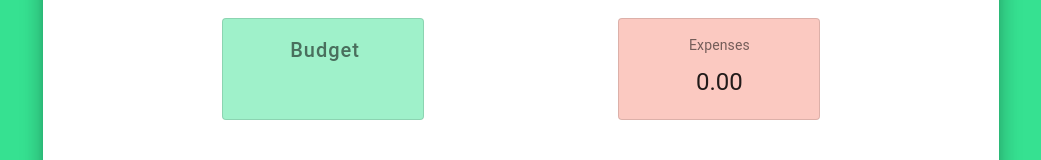
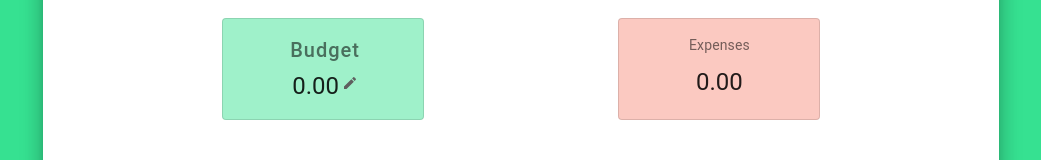
Before and after one commit to CarlaCarrasco/react-budget-app, a React (Create React App) app: page / in a window 1280 px wide. Shown: the part 194-354 px from the top of the page, without its empty margins (119-1160 px from the left). Built offline with nearby package versions, Linux system fonts and the light colour scheme.

Commit message:
added toggle to budget amount

```diff
--- a/src/Components/budget.js
+++ b/src/Components/budget.js
@@ -49,21 +49,21 @@ export const Budget = props => {
     const returnBudget = () => {
       if(editAmt) {
         return (<div className={classes.flex}>
-          <Typography className={classes.h5} variant="h5" component="h2">
-            {amount}
-          </Typography>
-          <EditIcon className={classes.editIcon}/>
-        </div>)
-      }
-      else {
-        return (<div className={classes.flex}>
           <TextField className={classes.textField}
             id="standard-basic"
             name="expense" label="Add expense..."
             onChange={(e) => setAmount(e.target.value)}
             onKeyPress={(e) => {if(e.key === 'Enter') editClicked()}}
           />
-          <EditIcon className={classes.editIcon}/>
+          <EditIcon className={classes.editIcon} onClick={editClicked}/>
+        </div>)
+      }
+      else {
+        return (<div className={classes.flex}>
+          <Typography className={classes.h5} variant="h5" component="h2">
+            {amount}
+          </Typography>
+          <EditIcon className={classes.editIcon} onClick={editClicked}/>
         </div>)
       }
     }
@@ -73,8 +73,7 @@ export const Budget = props => {
               <Typography className={classes.title} color="textSecondary" gutterBottom>
                 Budget
               </Typography>
-              {returnBudget}
-
+              {returnBudget()}
           </CardContent>
         </Card>
       );
```
